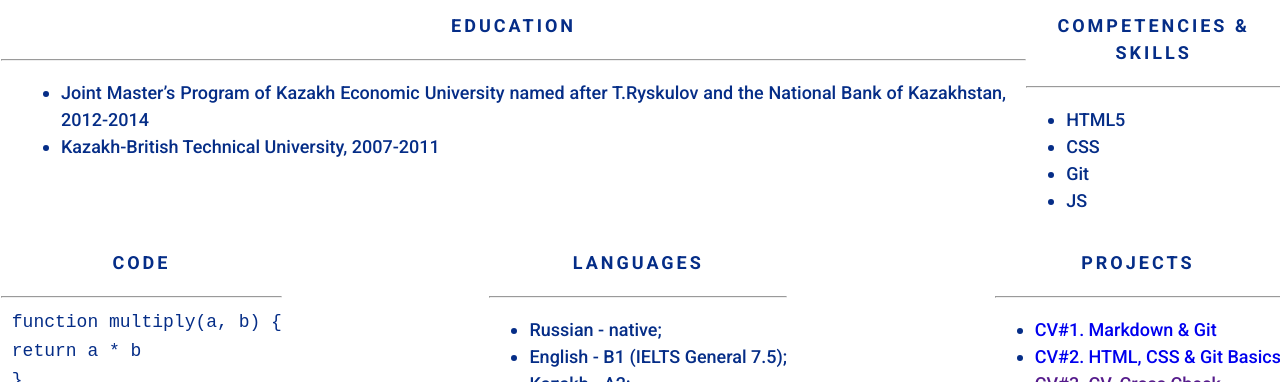
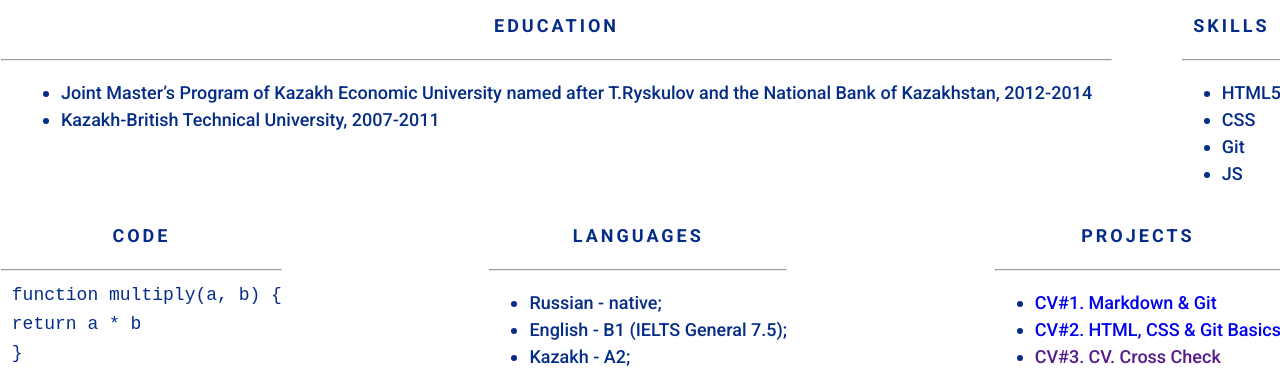
Before and after one commit to OlyaU/rsschool-cv, a plain HTML site: page index.html in a window 1280 px wide. Shown: the part 543-925 px from the top of the page. Drawn offline with Linux system fonts and the light colour scheme.

Commit message:
fix change header

```diff
--- a/index.html
+++ b/index.html
@@ -77,7 +77,7 @@
                             </ul>
                     </section>
                     <section>
-                    <h2 class="section-title" id="skills">Competencies & Skills</h2>
+                    <h2 class="section-title" id="skills">Skills</h2>
                     <hr>
                     <ul class="contacts-style">
                         <li>HTML5</li>
```
